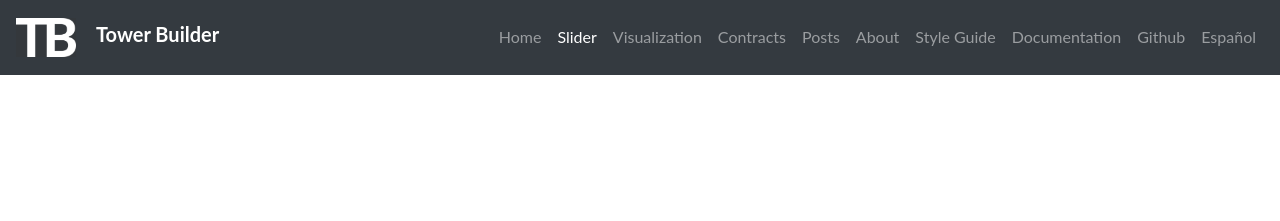
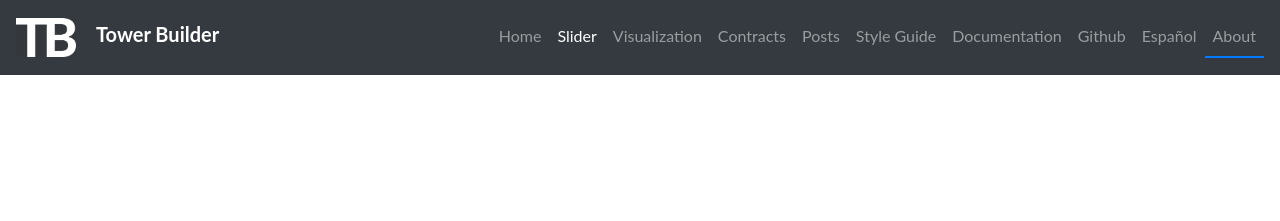
Before and after one commit to ProjectPODER/TowerBuilder, a Jekyll site: the page built from 2-slider.html, in a window 1280 px wide. Shown: the top 221 px of the page. Built offline with Jekyll 4.4.1, drawn with Linux system fonts in a browser that asks for light colours.

Commit message:
Reorder menu items and highlighting about item #4

```diff
--- a/2-slider.html
+++ b/2-slider.html
@@ -14,7 +14,7 @@ permalink: /slider/
 						{{ first-slide.content }}
 					</div>
 					<div class="col-lg-7 col-md-7 col-sm-12 text-center">
-						<img src="{{ site.baseurl }}/assets/img/{{first-slide.image}}" alt="" class="img-fluid">
+						<img data-src="{{ site.baseurl }}/assets/img/{{first-slide.image}}" class="img-fluid">
 					</div>
               		{%- else -%}
 					<div class="col-lg-12 col-md-12 col-sm-12 text-center">
--- a/3-visualization-slider.html
+++ b/3-visualization-slider.html
@@ -42,7 +42,7 @@ responsive: true
 						{{ visualization-slide.content }}
 					</div>
 					<div class="col-lg-7 col-md-7 col-sm-12 d-block d-lg-none mb-5">
-						<img src="{{ site.baseurl }}/assets/img/{{visualization-slide.image}}" alt="" class="img-fluid">
+						<img data-src="{{ site.baseurl }}/assets/img/{{visualization-slide.image}}" alt="" class="img-fluid">
 					</div>
 					{%- else -%}
 					<div class="col-lg-5 col-md-5 col-sm-12 vis-text">
--- a/_includes/header.html
+++ b/_includes/header.html
@@ -17,22 +17,11 @@
           {%- for path in page_paths -%}
             {%- assign my_page = site.pages | where: "path", path | first -%}
             {%- if my_page.title -%}
-              <li class="nav-item {% if my_page.url == page.url %}active{% endif %}">
+              <li class="nav-item {% if my_page.url == page.url %}active{% endif %} {% if my_page.title == "About" %}line{% endif %}">
                 <a class="nav-link" href="{{ my_page.url | relative_url }}">{{ my_page.title | escape }}</a>
               </li>
             {%- endif -%}
           {%- endfor -%}
-              <!-- Extra links -->
-              <li class="nav-item">
-                <a class="nav-link" href="https://towerbuilder.readthedocs.io/en/latest/index.html" target="_blank">Documentation</a>
-              </li>
-              <li class="nav-item">
-                <a class="nav-link" href="https://github.com/ProjectPODER/TowerBuilder" target="_blank">Github</a>
-              </li>
-              <li class="nav-item">
-                <a class="nav-link" href="https://projectpoder.github.io/TowerBuilder_ES/">Español</a>
-              </li>
-              <!-- Ends extra links -->
       </ul>
       {%- endif -%}
     </div>
@@ -55,23 +44,11 @@
               {%- for path in page_paths -%}
               {%- assign my_page = site.pages | where: "path", path | first -%}
               {%- if my_page.title -%}
-              <li class="nav-item {% if my_page.url == page.url %}active{% endif %}">
+              <li class="nav-item {% if my_page.url == page.url %}active{% endif %} {% if my_page.title == "About" %}line{% endif %}">
                   <a class="nav-link" href="{{ my_page.url | relative_url }}">{{ my_page.title | escape }}</a>
               </li>
               {%- endif -%}
               {%- endfor -%}
-
-              <!-- Extra links -->
-              <li class="nav-item">
-                <a class="nav-link" href="https://towerbuilder.readthedocs.io/en/latest/index.html" target="_blank">Documentation</a>
-              </li>
-              <li class="nav-item">
-                <a class="nav-link" href="https://github.com/ProjectPODER/TowerBuilder" target="_blank">Github</a>
-              </li>
-              <li class="nav-item">
-                <a class="nav-link" href="https://projectpoder.github.io/TowerBuilder_ES/">Español</a>
-              </li>
-              <!-- Ends extra links -->
 
               <li class="nav-item dropdown d-none">
                   <a class="nav-link dropdown-toggle" href="#" id="navbarDropdownMenu" role="button" data-toggle="dropdown" aria-haspopup="true" aria-expanded="false">
--- a/_sass/_navbar.scss
+++ b/_sass/_navbar.scss
@@ -7,3 +7,8 @@
     width: 80px;
     padding: 5px 20px 5px 0;
 }
+
+.line{
+    border-bottom: 2px solid;
+    border-color: $primary;
+}
--- a/docs/index.rst
+++ b/docs/index.rst
@@ -34,7 +34,7 @@ Demos
 
 Puedes ver una página de ejemplo en:
 
-Español: https://projectpoder.github.io/TowerBuilder_ES/
+Español: http://es.towerbuilder.projectpoder.org/
 
 Inglés: https://towerbuilder.projectpoder.org/
 
```
Also changed, not shown: other parts of 2-slider.html (+1 -1 lines), 7-documentation.md (added, +11 -0 lines), 8-github.md (added, +11 -0 lines), 9-español.md (added, +11 -0 lines), 9.1-about.md (renamed from 6-about.md, +1 -1 lines), README.md (+1 -1 lines), docs/Intro/Seccion1.md (+1 -1 lines), docs/README.md (+1 -1 lines), 6-styleguide.md (renamed from 7-styleguide.md).
